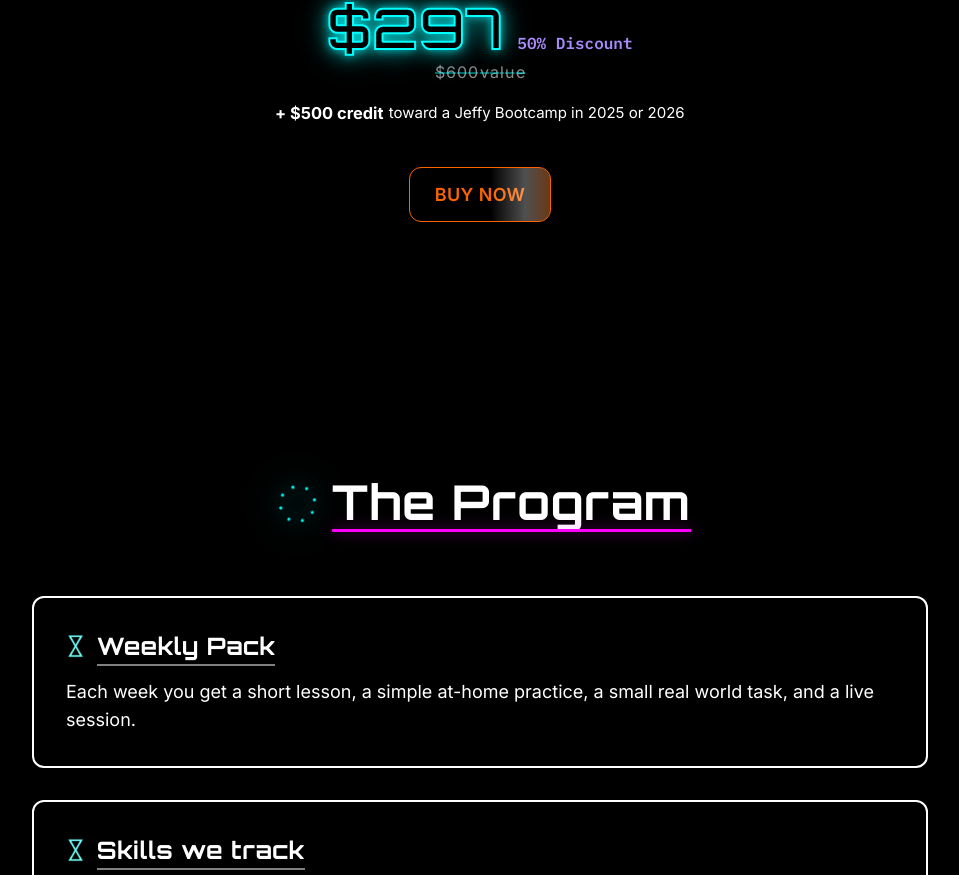
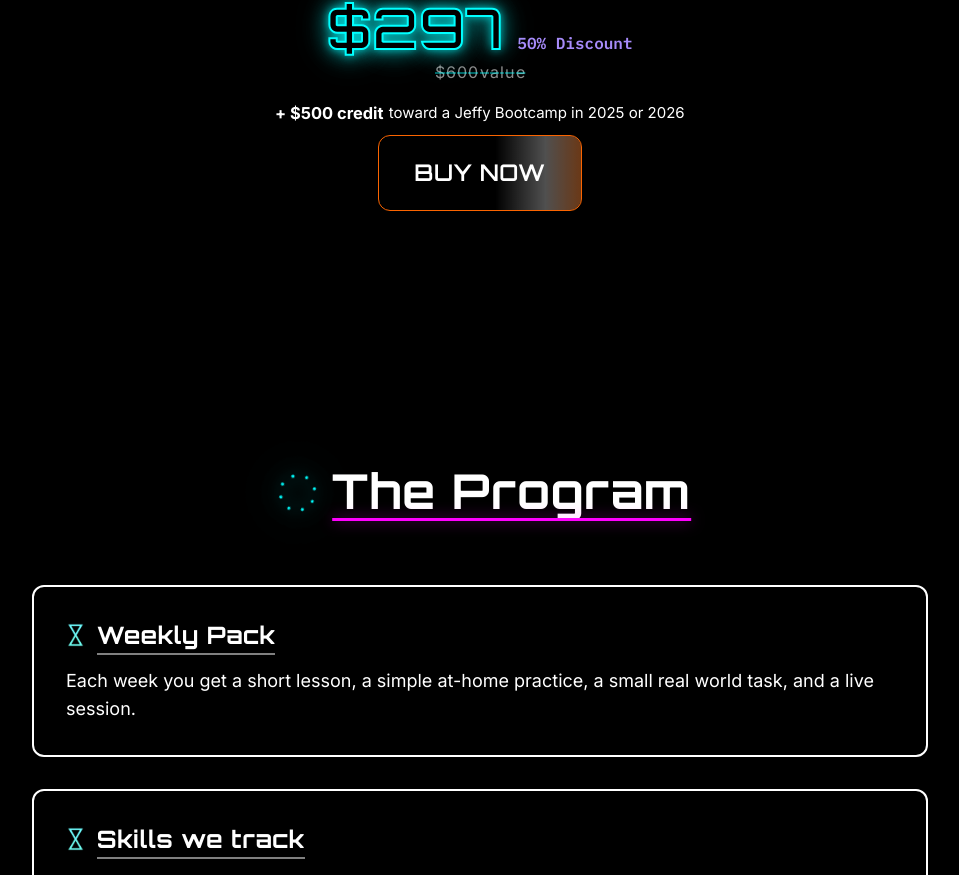
Before and after one commit to wayfindercollective/wayfinderrepo, a Next.js app: page / in a window 1280 px wide. Shown: the part 1255-2130 px from the top of the page, without its empty margins (160-1119 px from the left). Built offline with nearby package versions, Linux system fonts and the light colour scheme.

Commit message:
Update Buy Now button styling to match second button style
- Change Buy Now button to use btn-void mt-10 class for white text styling
- Keep button 125% larger size as requested
- Match styling with second Buy Now button for consistency

```diff
--- a/app/components/Pricing.tsx
+++ b/app/components/Pricing.tsx
@@ -14,8 +14,8 @@ export default function Pricing() {
             href="https://bookmyeventnow.com/register?a=new&p=32"
             target="_blank"
             rel="noopener noreferrer"
-            className="btn-void mt-8 inline-block"
-            style={{ padding: '13px 25px', fontSize: '1.125rem' }}
+            className="btn-void mt-10 inline-block"
+            style={{ fontSize: '1.4375rem', padding: '20px 35px' }}
           >
             BUY NOW
           </a>
```
